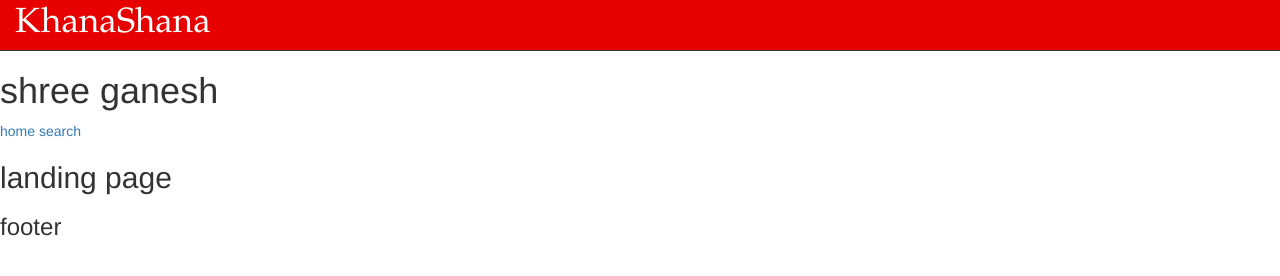
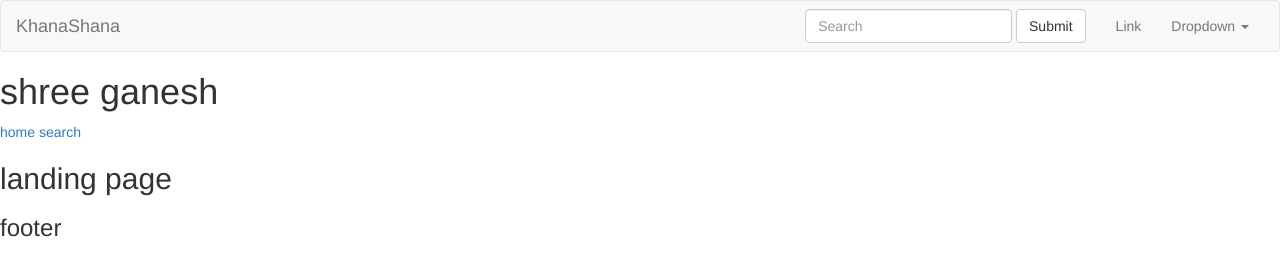
Before and after one commit to sattastudd/KhanaShana, a website: page client/index.html in a window 1280 px wide. Drawn offline with Linux system fonts and the light colour scheme.

Commit message:
Pushed simple header structure.
No colors, No fancy drop downs now.

```diff
--- a/client/header.html
+++ b/client/header.html
@@ -1,12 +1,40 @@
-<!DOCTYPE html>
-<html>
-<head>
-</head>
-<body bgcolor="green">
-	<div class="border">
-		<div class="bgcolorGreen">
-			<img src=""><font color="white" class="fontSize35 lpad15">KhanaShana</font>
+<div class="navbar navbar-default">
+	<div class="container-fluid">
+
+		<div class="navbar-header">
+			<button type="button" class="navbar-toggle collapsed" data-toggle="collapsed" data-target="#nav-links">
+				<span class="sr-only">Toggle Navigation</span>
+				<span class="icon-bar"></span>
+				<span class="icon-bar"></span>
+				<span class="icon-bar"></span>
+			</button>
+
+			<a class="navbar-brand" href="#">KhanaShana</a>
+		</div>
+
+		<div class="collapse navbar-collapse" id="nav-links">
+
+			<ul class="nav navbar-nav navbar-right">
+		        <li><a href="#">Link</a></li>
+		        <li class="dropdown">
+		          <a href="#" class="dropdown-toggle" data-toggle="dropdown" role="button" aria-expanded="false">Dropdown <span class="caret"></span></a>
+		          <ul class="dropdown-menu" role="menu">
+		            <li><a href="#">Action</a></li>
+		            <li><a href="#">Another action</a></li>
+		            <li><a href="#">Something else here</a></li>
+		            <li class="divider"></li>
+		            <li><a href="#">Separated link</a></li>
+		          </ul>
+		        </li>
+		      </ul>
+
+		      <form class="navbar-form navbar-right" role="search">
+				<div class="form-group">
+					<input type="text" class="form-control" placeholder="Search"/>
+				</div>
+
+				<button type="submit" class="btn btn-default">Submit</button>
+			</form>
 		</div>
 	</div>
-</body>
-</html>
+</div>
```
Also changed, not shown: client/index.html (+1 -0 lines).
